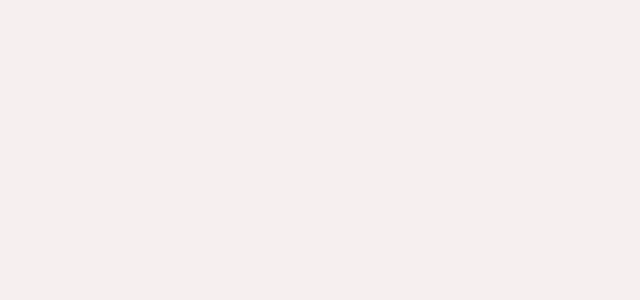
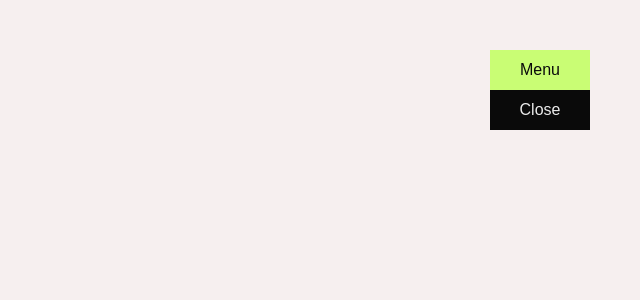
Before and after one commit to Saur0w/joan, a Next.js app: page / in a window 1280 px wide. Shown: the top 300 px of the page, without its empty margins (640-1280 px from the left). Built offline with nearby package versions, Linux system fonts and the light colour scheme.

Commit message:
feat: add interactive menu button component and base header styles

```diff
--- a/src/components/Header/Button/index.tsx
+++ b/src/components/Header/Button/index.tsx
@@ -5,7 +5,12 @@ import styles from "./style.module.scss";
 export default function Button() {
     return (
         <div className={styles.button}>
-            <p>Menu</p>
+            <div className={styles.el}>
+                <p>Menu</p>
+            </div>
+            <div className={styles.el}>
+                <p>Close</p>
+            </div>
         </div>
     )
 }
--- a/src/components/Header/Button/style.module.scss
+++ b/src/components/Header/Button/style.module.scss
@@ -1,5 +1,26 @@
 .button {
-  p {
-    color: #1a1a1a;
+  position: relative;
+  height: 40px;
+  width: 100px;
+  display: flex;
+  align-items: center;
+  justify-content: center;
+  border-radius: 25px;
+  cursor: pointer;
+  //overflow: hidden;
+  .el {
+    width: 100%;
+    height: 100%;
+    background: #c9fd74;
+    display: flex;
+    align-items: center;
+    justify-content: center;
+    color: #0a0a0a;
+    &:nth-of-type(2) {
+      position: absolute;
+      top: 100%;
+      background: #0a0a0a;
+      color: #ebebeb;
+    }
   }
 }
--- a/src/components/Header/style.module.scss
+++ b/src/components/Header/style.module.scss
@@ -1,5 +1,8 @@
 .header {
   position: fixed;
+  z-index: 1000;
+  top: 50px;
+  right: 50px;
 
 
 }
```
